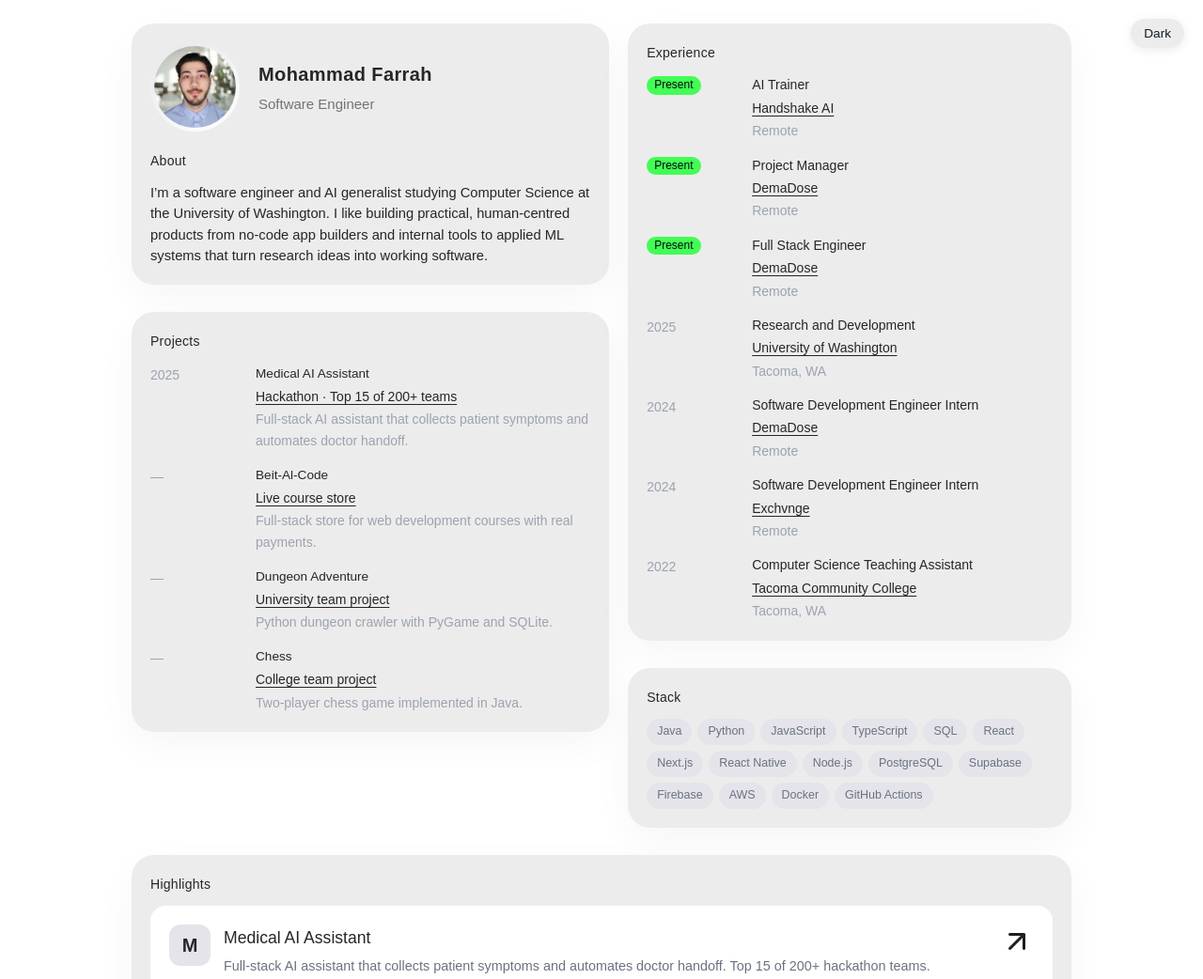
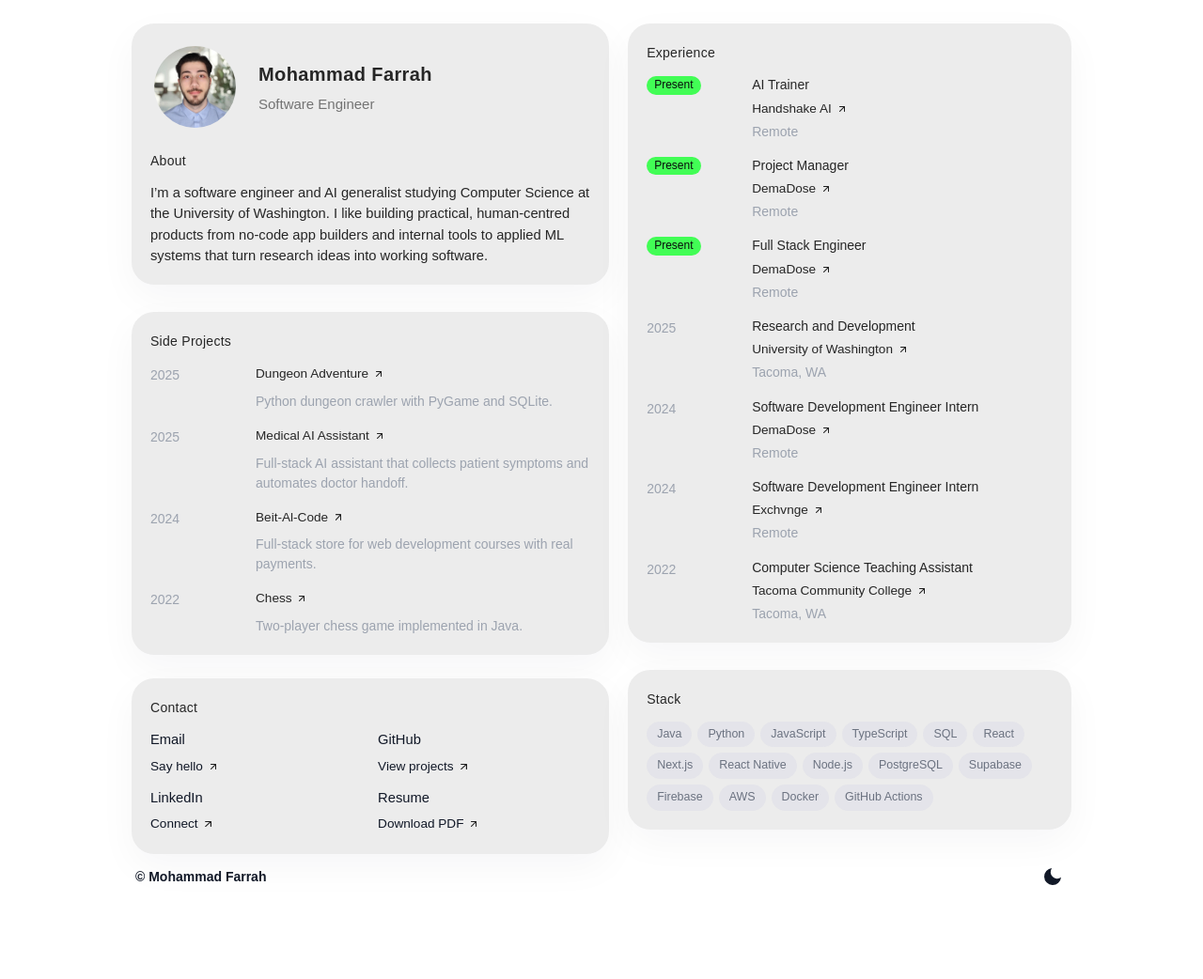
Before and after one commit to MohFarrah/Portfolio, a plain HTML site: page index.html in a window 1280 px wide. Shown: the top 1042 px of the page at 94% size. After the commit the page ends 949 px from the top, so only its background shows below. Drawn offline with Linux system fonts and the light colour scheme.

Commit message:
the new base Portfolio

```diff
--- a/index.html
+++ b/index.html
@@ -10,7 +10,6 @@
     <link href="https://fonts.googleapis.com/css2?family=Inter:wght@400;500;600;700;800&display=swap" rel="stylesheet">
 </head>
 <body>
-    <button type="button" class="theme-toggle" id="theme-toggle" aria-label="Toggle dark mode">Dark</button>
     <div class="page-shell">
         <main class="grid-layout">
             <div class="layout-row">
@@ -35,41 +34,58 @@
                     </div>
                 </header>
                 <section class="card projects-card">
-                    <h3>Projects</h3>
+                    <h3>Side Projects</h3>
                     <ul class="timeline-list project-timeline">
                         <li>
                             <div class="badge-year">2025</div>
                             <div class="timeline-body">
-                                <p class="timeline-title"><a href="https://github.com/MohFarrah/SalamHack" class="inline-link" target="_blank">Medical AI Assistant</a></p>
-                                <p class="timeline-meta">Hackathon · Top 15 of 200+ teams</p>
+                                <p class="timeline-title"><a href="https://github.com/MohFarrah/Dungeon-Adventure" class="inline-link external-link" target="_blank" rel="noopener">Dungeon Adventure<img src="Icons/Arrow up-right.png" alt="" class="link-arrow-icon" aria-hidden="true"></a></p>
+                                <p class="timeline-text">Python dungeon crawler with PyGame and SQLite.</p>
+                            </div>
+                        </li>
+                        <li>
+                            <div class="badge-year">2025</div>
+                            <div class="timeline-body">
+                                <p class="timeline-title"><a href="https://github.com/MohFarrah/SalamHack" class="inline-link external-link" target="_blank" rel="noopener">Medical AI Assistant<img src="Icons/Arrow up-right.png" alt="" class="link-arrow-icon" aria-hidden="true"></a></p>
                                 <p class="timeline-text">Full‑stack AI assistant that collects patient symptoms and automates doctor handoff.</p>
                             </div>
                         </li>
                         <li>
-                            <div class="badge-year">—</div>
+                            <div class="badge-year">2024</div>
                             <div class="timeline-body">
-                                <p class="timeline-title"><a href="https://beitalcode.com/" class="inline-link" target="_blank">Beit‑Al‑Code</a></p>
-                                <p class="timeline-meta">Live course store</p>
+                                <p class="timeline-title"><a href="https://beitalcode.com/" class="inline-link external-link" target="_blank" rel="noopener">Beit‑Al‑Code<img src="Icons/Arrow up-right.png" alt="" class="link-arrow-icon" aria-hidden="true"></a></p>
                                 <p class="timeline-text">Full‑stack store for web development courses with real payments.</p>
                             </div>
                         </li>
                         <li>
-                            <div class="badge-year">—</div>
+                            <div class="badge-year">2022</div>
                             <div class="timeline-body">
-                                <p class="timeline-title"><a href="https://github.com/MohFarrah/Dungeon-Adventure" class="inline-link" target="_blank">Dungeon Adventure</a></p>
-                                <p class="timeline-meta">University team project</p>
-                                <p class="timeline-text">Python dungeon crawler with PyGame and SQLite.</p>
-                            </div>
-                        </li>
-                        <li>
-                            <div class="badge-year">—</div>
-                            <div class="timeline-body">
-                                <p class="timeline-title"><a href="https://github.com/MohFarrah/Chess" class="inline-link" target="_blank">Chess</a></p>
-                                <p class="timeline-meta">College team project</p>
+                                <p class="timeline-title"><a href="https://github.com/MohFarrah/Chess" class="inline-link external-link" target="_blank" rel="noopener">Chess<img src="Icons/Arrow up-right.png" alt="" class="link-arrow-icon" aria-hidden="true"></a></p>
                                 <p class="timeline-text">Two‑player chess game implemented in Java.</p>
                             </div>
                         </li>
                     </ul>
+                </section>
+                <section class="card contact-card">
+                    <h3>Contact</h3>
+                    <div class="contact-grid">
+                        <div>
+                            <p class="list-title">Email</p>
+                            <a href="mailto:mohfarrah04@gmail.com" class="inline-link external-link">Say hello<img src="Icons/Arrow up-right.png" alt="" class="link-arrow-icon" aria-hidden="true"></a>
+                        </div>
+                        <div>
+                            <p class="list-title">GitHub</p>
+                            <a href="https://github.com/MohFarrah" target="_blank" rel="noopener" class="inline-link external-link">View projects<img src="Icons/Arrow up-right.png" alt="" class="link-arrow-icon" aria-hidden="true"></a>
+                        </div>
+                        <div>
+                            <p class="list-title">LinkedIn</p>
+                            <a href="https://www.linkedin.com/in/mohammadfarrah/" target="_blank" rel="noopener" class="inline-link external-link">Connect<img src="Icons/Arrow up-right.png" alt="" class="link-arrow-icon" aria-hidden="true"></a>
+                        </div>
+                        <div>
+                            <p class="list-title">Resume</p>
+                            <a href="assets/Mohammad_Resume.pdf" target="_blank" rel="noopener" class="inline-link external-link">Download PDF<img src="Icons/Arrow up-right.png" alt="" class="link-arrow-icon" aria-hidden="true"></a>
+                        </div>
+                    </div>
                 </section>
             </div>
 
@@ -81,7 +97,7 @@
                         <div class="badge-year badge-year--current">Present</div>
                         <div class="timeline-body">
                             <p class="timeline-title">AI Trainer</p>
-                            <p class="timeline-meta">Handshake AI</p>
+                            <p class="timeline-meta"><a href="https://joinhandshake.com/" target="_blank" rel="noopener" class="inline-link external-link">Handshake AI<img src="Icons/Arrow up-right.png" alt="" class="link-arrow-icon" aria-hidden="true"></a></p>
                             <p class="timeline-text">Remote</p>
                         </div>
                     </li>
@@ -89,7 +105,7 @@
                         <div class="badge-year badge-year--current">Present</div>
                         <div class="timeline-body">
                             <p class="timeline-title">Project Manager</p>
-                            <p class="timeline-meta">DemaDose</p>
+                            <p class="timeline-meta"><a href="https://www.demadose.com/" target="_blank" rel="noopener" class="inline-link external-link">DemaDose<img src="Icons/Arrow up-right.png" alt="" class="link-arrow-icon" aria-hidden="true"></a></p>
                             <p class="timeline-text">Remote</p>
                         </div>
                     </li>
@@ -97,7 +113,7 @@
                         <div class="badge-year badge-year--current">Present</div>
                         <div class="timeline-body">
                             <p class="timeline-title">Full Stack Engineer</p>
-                            <p class="timeline-meta">DemaDose</p>
+                            <p class="timeline-meta"><a href="https://www.demadose.com/" target="_blank" rel="noopener" class="inline-link external-link">DemaDose<img src="Icons/Arrow up-right.png" alt="" class="link-arrow-icon" aria-hidden="true"></a></p>
                             <p class="timeline-text">Remote</p>
                         </div>
                     </li>
@@ -105,7 +121,7 @@
                         <div class="badge-year">2025</div>
                         <div class="timeline-body">
                             <p class="timeline-title">Research and Development</p>
-                            <p class="timeline-meta">University of Washington</p>
+                            <p class="timeline-meta"><a href="https://www.washington.edu/" target="_blank" rel="noopener" class="inline-link external-link">University of Washington<img src="Icons/Arrow up-right.png" alt="" class="link-arrow-icon" aria-hidden="true"></a></p>
                             <p class="timeline-text">Tacoma, WA</p>
                         </div>
                     </li>
@@ -113,7 +129,7 @@
                         <div class="badge-year">2024</div>
                         <div class="timeline-body">
                             <p class="timeline-title">Software Development Engineer Intern</p>
-                            <p class="timeline-meta">DemaDose</p>
+                            <p class="timeline-meta"><a href="https://www.demadose.com/" target="_blank" rel="noopener" class="inline-link external-link">DemaDose<img src="Icons/Arrow up-right.png" alt="" class="link-arrow-icon" aria-hidden="true"></a></p>
                             <p class="timeline-text">Remote</p>
                         </div>
                     </li>
@@ -121,7 +137,7 @@
                         <div class="badge-year">2024</div>
                         <div class="timeline-body">
                             <p class="timeline-title">Software Development Engineer Intern</p>
-                            <p class="timeline-meta">Exchvnge</p>
+                            <p class="timeline-meta"><a href="https://exchvnge.com/" target="_blank" rel="noopener" class="inline-link external-link">Exchvnge<img src="Icons/Arrow up-right.png" alt="" class="link-arrow-icon" aria-hidden="true"></a></p>
                             <p class="timeline-text">Remote</p>
                         </div>
                     </li>
@@ -129,7 +145,7 @@
                         <div class="badge-year">2022</div>
                         <div class="timeline-body">
                             <p class="timeline-title">Computer Science Teaching Assistant</p>
-                            <p class="timeline-meta">Tacoma Community College</p>
+                            <p class="timeline-meta"><a href="https://www.tacomacc.edu/" target="_blank" rel="noopener" class="inline-link external-link">Tacoma Community College<img src="Icons/Arrow up-right.png" alt="" class="link-arrow-icon" aria-hidden="true"></a></p>
                             <p class="timeline-text">Tacoma, WA</p>
                         </div>
                     </li>
@@ -160,107 +176,24 @@
             </div>
             </div>
 
-            <section class="card highlights-card highlights-card--full">
-                <h3>Highlights</h3>
-                <div class="work-cards">
-                    <a href="https://github.com/MohFarrah/SalamHack" target="_blank" rel="noopener" class="work-card">
-                        <div class="work-card-header">
-                            <div class="work-card-meta">
-                                <div class="work-card-logo" aria-hidden="true">M</div>
-                                <div>
-                                    <h4 class="work-card-title">Medical AI Assistant</h4>
-                                    <p class="work-card-desc">Full‑stack AI assistant that collects patient symptoms and automates doctor handoff. Top 15 of 200+ hackathon teams.</p>
-                                </div>
-                            </div>
-                            <span class="work-card-arrow" aria-hidden="true"><img src="Icons/Arrow up-right.png" alt=""></span>
-                        </div>
-                        <div class="work-card-images">
-                            <img src="PImags/SalamHack.png" alt="Medical AI Assistant">
-                        </div>
-                    </a>
-                    <a href="https://beitalcode.com/" target="_blank" rel="noopener" class="work-card">
-                        <div class="work-card-header">
-                            <div class="work-card-meta">
-                                <div class="work-card-logo" aria-hidden="true">B</div>
-                                <div>
-                                    <h4 class="work-card-title">Beit‑Al‑Code</h4>
-                                    <p class="work-card-desc">Full‑stack course store for web development with real payments.</p>
-                                </div>
-                            </div>
-                            <span class="work-card-arrow" aria-hidden="true"><img src="Icons/Arrow up-right.png" alt=""></span>
-                        </div>
-                        <div class="work-card-images">
-                            <img src="PImags/BeitAlCode.png" alt="Beit‑Al‑Code">
-                        </div>
-                    </a>
-                    <a href="https://github.com/MohFarrah/Dungeon-Adventure" target="_blank" rel="noopener" class="work-card">
-                        <div class="work-card-header">
-                            <div class="work-card-meta">
-                                <div class="work-card-logo" aria-hidden="true">D</div>
-                                <div>
-                                    <h4 class="work-card-title">Dungeon Adventure</h4>
-                                    <p class="work-card-desc">Python dungeon crawler with PyGame and SQLite. University team project.</p>
-                                </div>
-                            </div>
-                            <span class="work-card-arrow" aria-hidden="true"><img src="Icons/Arrow up-right.png" alt=""></span>
-                        </div>
-                        <div class="work-card-images">
-                            <img src="PImags/DungeonAdventure.png" alt="Dungeon Adventure">
-                        </div>
-                    </a>
-                </div>
-            </section>
-
-            <section class="card contact-card">
-                <h3>Contact</h3>
-                <div class="contact-grid">
-                    <div>
-                        <p class="list-title">Email</p>
-                        <a href="mailto:mohfarrah04@gmail.com" class="inline-link">Say hello →</a>
-                    </div>
-                    <div>
-                        <p class="list-title">GitHub</p>
-                        <a href="https://github.com/MohFarrah" target="_blank" class="inline-link">View projects →</a>
-                    </div>
-                    <div>
-                        <p class="list-title">LinkedIn</p>
-                        <a href="https://www.linkedin.com/in/mohammadfarrah/" target="_blank" class="inline-link">Connect →</a>
-                    </div>
-                    <div>
-                        <p class="list-title">Resume</p>
-                        <a href="assets/Mohammad_Resume.pdf" target="_blank" class="inline-link">Download PDF →</a>
-                    </div>
-                </div>
-            </section>
-
-            <section class="card quote-card">
-                <h3>Quote of the Day</h3>
-                <p class="quote-text">"To enjoy life, we must touch much of it lightly." – Voltaire</p>
-                <p class="quote-meta">
-                    <span id="quote-date"></span>
-                </p>
-            </section>
+            <footer class="footer">
+                <p>© Mohammad Farrah</p>
+                <button type="button" class="theme-toggle" id="theme-toggle" aria-label="Toggle dark mode">
+                    <span class="theme-icon theme-icon-sun" aria-hidden="true">
+                        <svg viewBox="0 0 24 24" fill="currentColor" class="theme-svg theme-svg-sun"><circle cx="12" cy="12" r="6"/></svg>
+                    </span>
+                    <span class="theme-icon theme-icon-moon" aria-hidden="true">
+                        <svg viewBox="0 0 24 24" fill="currentColor" class="theme-svg theme-svg-moon"><path d="M21 12.79A9 9 0 1 1 11.21 3 7 7 0 0 0 21 12.79z"/></svg>
+                    </span>
+                </button>
+            </footer>
         </main>
-
-        <footer class="footer">
-            <p>© Mohammad Farrah</p>
-        </footer>
     </div>
 
     <script>
         const yearEl = document.getElementById('year');
         if (yearEl) {
             yearEl.textContent = new Date().getFullYear();
-        }
-
-        const quoteDate = document.getElementById('quote-date');
-        if (quoteDate) {
-            const now = new Date();
-            quoteDate.textContent = now.toLocaleDateString(undefined, {
-                year: 'numeric',
-                month: 'long',
-                day: 'numeric'
-            });
         }
 
         (function() {
@@ -270,10 +203,8 @@
                 html.classList.remove('dark', 'light');
                 if (theme === 'dark') {
                     html.classList.add('dark');
-                    if (toggle) toggle.textContent = 'Light';
                 } else {
                     html.classList.add('light');
-                    if (toggle) toggle.textContent = 'Dark';
                 }
                 try { localStorage.setItem('theme', theme); } catch (e) {}
             }
@@ -282,8 +213,6 @@
                 try { prefer = localStorage.getItem('theme'); } catch (e) { prefer = null; }
                 if (prefer === 'dark' || prefer === 'light') {
                     applyTheme(prefer);
-                } else if (window.matchMedia && window.matchMedia('(prefers-color-scheme: dark)').matches) {
-                    applyTheme('dark');
                 } else {
                     applyTheme('light');
                 }
--- a/styles.css
+++ b/styles.css
@@ -18,6 +18,7 @@
     --text-role: #737373;
     --radius-card: 24px;
     --bg-work-card: #ffffff;
+    --link-arrow-filter: none;
 }
 
 /* Dark mode (system preference or .dark class on <html>) */
@@ -32,6 +33,7 @@
         --text-soft: #999999;
         --text-heading: #eeeeee;
         --text-role: #999999;
+        --link-arrow-filter: invert(1);
     }
 }
 
@@ -46,6 +48,7 @@
     --text-soft: #999999;
     --text-heading: #eeeeee;
     --text-role: #999999;
+    --link-arrow-filter: invert(1);
 }
 
 /* Force light theme when user chose Light (overrides system dark) */
@@ -60,6 +63,11 @@
     --text-soft: #9ca3af;
     --text-heading: #262626;
     --text-role: #737373;
+    --link-arrow-filter: none;
+}
+
+html {
+    overflow: hidden;
 }
 
 body {
@@ -67,13 +75,13 @@
     line-height: 1.6;
     color: var(--text-strong);
     background-color: var(--bg-page);
-    scroll-behavior: smooth;
+    overflow: hidden;
 }
 
 .page-shell {
     max-width: 1040px;
-    margin: 25px auto 48px;
-    padding: 0 20px 32px;
+    margin: 25px auto 0;
+    padding: 0 20px 0;
 }
 
 /* Header */
@@ -100,7 +108,7 @@
     height: 95px;
     border-radius: 999px;
     padding: 4px;
-    background: linear-gradient(145deg, #e5e7eb, #ffffff);
+
     display: flex;
     align-items: center;
     justify-content: center;
@@ -355,6 +363,17 @@
     width: 100%;
 }
 
+/* External link arrow icon (next to clickable items) */
+.link-arrow-icon {
+    width: 0.9em;
+    height: 0.9em;
+    margin-left: 0.2em;
+    vertical-align: middle;
+    display: inline-block;
+    object-fit: contain;
+    filter: var(--link-arrow-filter);
+}
+
 /* Experience column */
 .timeline-list {
     list-style: none;
@@ -409,6 +428,10 @@
     text-underline-offset: 3px;
 }
 
+.timeline-meta .inline-link {
+    color: inherit;
+}
+
 .timeline-text {
     font-size: 14px;
     font-weight: normal;
@@ -429,6 +452,12 @@
 .project-timeline .timeline-title a:hover {
     text-decoration: underline;
     text-decoration-color: var(--text-heading);
+}
+
+.project-timeline .timeline-text {
+    color: var(--text-soft);
+    margin-top: 6px;
+    line-height: 1.5;
 }
 
 /* Highlights (work-style cards) */
@@ -543,6 +572,7 @@
 /* Stack / skills */
 .skills-card {
     margin-top: 4px;
+    margin-bottom: 8px;
 }
 
 .skills-grid {
@@ -552,6 +582,10 @@
 }
 
 /* Contact */
+.contact-card {
+    margin-bottom: 8px;
+}
+
 .contact-grid {
     display: grid;
     grid-template-columns: repeat(2, minmax(0, 1fr));
@@ -578,35 +612,98 @@
     color: var(--text-soft);
 }
 
-/* Theme toggle */
+/* Theme toggle (sun = light mode, moon = dark mode) – icons only, no container */
 .theme-toggle {
-    position: fixed;
-    top: 20px;
-    right: 20px;
-    z-index: 100;
-    padding: 8px 14px;
-    font-size: 0.85rem;
+    display: flex;
+    align-items: center;
+    justify-content: center;
+    padding: 4px;
     font-family: inherit;
     color: var(--text-strong);
-    background: var(--bg-card);
+    background: none;
     border: none;
-    border-radius: 999px;
     cursor: pointer;
-    box-shadow: 0 2px 12px rgba(0,0,0,0.08);
 }
 
 .theme-toggle:hover {
-    opacity: 0.9;
+    opacity: 0.85;
 }
 
-/* Footer */
+.theme-icon {
+    display: none;
+    line-height: 0;
+}
+
+.theme-svg {
+    display: block;
+}
+
+.theme-svg-sun {
+    width: 28px;
+    height: 28px;
+}
+
+.theme-svg-moon {
+    width: 24px;
+    height: 24px;
+}
+
+/* Light mode: show moon (black) to switch to dark */
+html.light .theme-icon-moon {
+    display: block;
+    color: #111827;
+}
+
+/* Dark mode: show sun (white) to switch to light */
+html.dark .theme-icon-sun {
+    display: block;
+    color: #eeeeee;
+}
+
+/* System preference: show correct icon before JS adds class */
+@media (prefers-color-scheme: dark) {
+    html:not(.light) .theme-icon-sun {
+        display: block;
+        color: #eeeeee;
+    }
+    html:not(.light) .theme-icon-moon {
+        display: none;
+    }
+}
+
+@media (prefers-color-scheme: light) {
+    html:not(.dark) .theme-icon-moon {
+        display: block;
+        color: #111827;
+    }
+    html:not(.dark) .theme-icon-sun {
+        display: none;
+    }
+}
+
+html.light .theme-icon-sun {
+    display: none;
+}
+
+html.dark .theme-icon-moon {
+    display: none;
+}
+
+/* Footer (inside main) */
 .footer {
-    margin-top: 22px;
+    margin-top: 0;
+    padding: 0 4px 0 4px;
     font-size: 14px;
     font-weight: 700;
     color: var(--text-strong);
-    text-align: left;
-    padding-left: 4px;
+    display: flex;
+    align-items: center;
+    justify-content: space-between;
+    gap: 12px;
+}
+
+.footer p {
+    margin: 0;
 }
 
 
```
